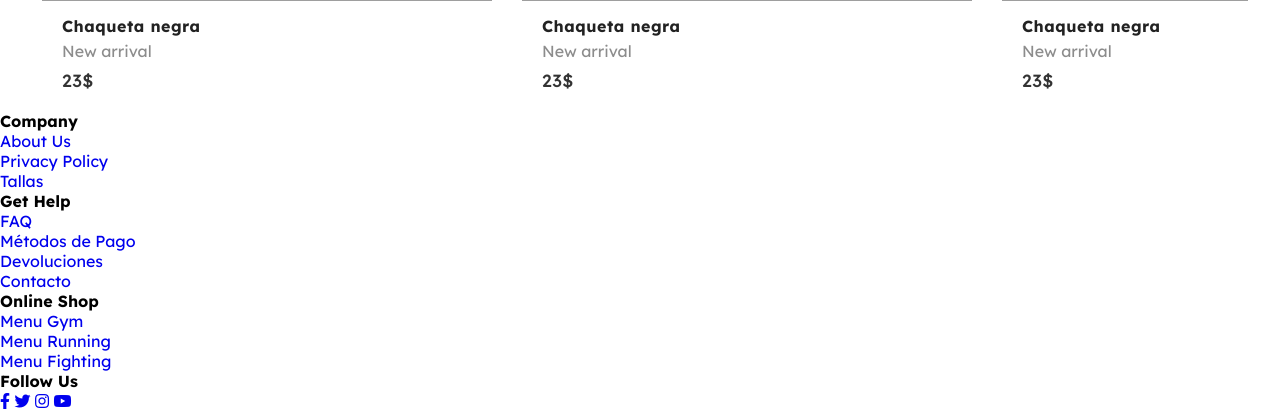
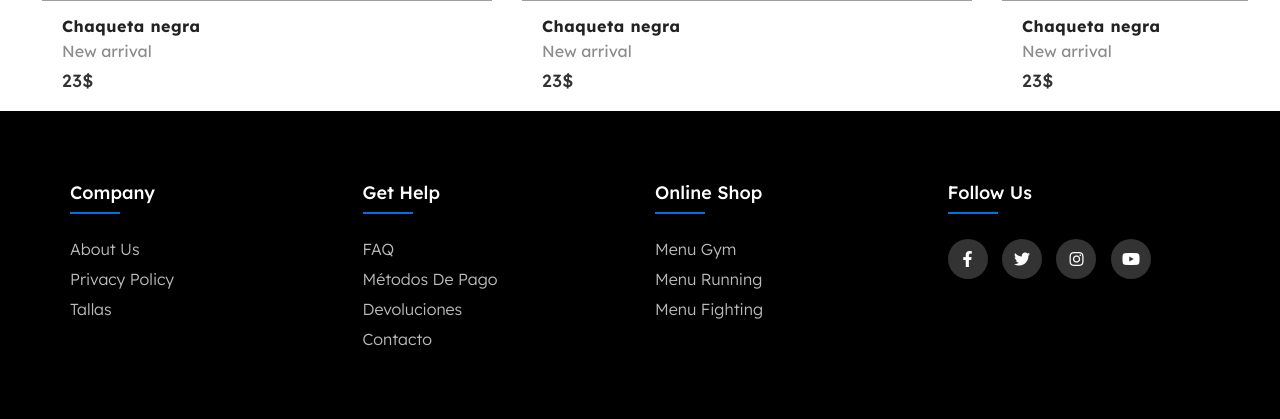
Before and after one commit to jorgeBurgosBr/SportMart, a PHP site: page /home_boxeo.php in a window 1280 px wide. Shown: the part 2362-2781 px from the top of the page. Run offline with PHP 8.4, Linux system fonts and the light colour scheme; some libraries are stand-ins or nearby versions; grey boxes are pictures that could not be loaded.

Commit message:
Traduccion arreglada

```diff
--- a/home_boxeo.php
+++ b/home_boxeo.php
@@ -21,17 +21,26 @@ if (isset($_SESSION['nombre'])) {
   <link rel="stylesheet" href="style/style_boxeo.css">
   <link rel="stylesheet" href="style/lightslider.css" />
   <link rel="stylesheet" href="style/style_carrito.css" />
-  <link rel="stylesheet" href="style/footer.css">
-  <script src="https://translate.google.com/translate_a/element.js?cb=googleTranslateElementInit"></script>
   <script>
+    function loadGoogleTranslate() {
+      var script = document.createElement('script');
+      script.type = 'text/javascript';
+      script.async = true;
+      script.src = 'https://translate.google.com/translate_a/element.js?cb=googleTranslateElementInit';
+      document.head.appendChild(script);
+    }
+
     function googleTranslateElementInit() {
         new google.translate.TranslateElement({
-                pageLanguage: 'es',
-                includedLanguages: 'en,es,pt',
-                layout: google.translate.TranslateElement.InlineLayout.SIMPLE
-            },
-            'google_translate_element');
+            pageLanguage: 'es',
+            includedLanguages: 'en,es,pt',
+            layout: google.translate.TranslateElement.InlineLayout.SIMPLE
+        }, 'google_translate_element');
     }
+
+    document.addEventListener("DOMContentLoaded", function() {
+      loadGoogleTranslate();
+    });
   </script>
    <link rel="stylesheet" href="https://cdnjs.cloudflare.com/ajax/libs/font-awesome/5.15.4/css/all.min.css">
   <script src="js/libreria/jquery.js"></script>
@@ -39,6 +48,9 @@ if (isset($_SESSION['nombre'])) {
   <link rel="stylesheet" href="https://cdnjs.cloudflare.com/ajax/libs/remixicon/4.1.0/remixicon.css" />
   <link href="https://unpkg.com/boxicons@2.1.4/css/boxicons.min.css" rel="stylesheet" />
   <style>
+  .popup.active {
+    top: 20%;
+  }
     @media screen and (max-width: 480px) {
   .popup-regis.active2 {
     top: 16%;
--- a/style/style.css
+++ b/style/style.css
@@ -283,7 +283,7 @@ body > nav {
 
 .popup-regis.active2,
 .popup.activa {
-  top: 15%;
+  top: 33%;
   opacity: 1;
   transform: translate(-50%, -50%) scale(1);
 }
@@ -443,6 +443,79 @@ body > nav {
   color:  var(--contraste);
 }
 
+/* FOOTER */
+.container{
+  max-width: 1170px;
+  margin:auto;
+}
+.row{
+  display: flex;
+  flex-wrap: wrap;
+}
+ul{
+  list-style: none;
+}
+.footer{
+  background-color: #000000;
+    padding: 70px 0;
+
+}
+.footer-col{
+   width: 25%;
+   padding: 0 15px;
+}
+.footer-col h4{
+  font-size: 18px;
+  color: #ffffff;
+  text-transform: capitalize;
+  margin-bottom: 35px;
+  font-weight: 500;
+  position: relative;
+}
+.footer-col h4::before{
+  content: '';
+  position: absolute;
+  left:0;
+  bottom: -10px;
+  background-color: #0171e3;
+  height: 2px;
+  box-sizing: border-box;
+  width: 50px;
+}
+.footer-col ul li:not(:last-child){
+  margin-bottom: 10px;
+}
+.footer-col ul li a{
+  font-size: 16px;
+  text-transform: capitalize;
+  color: #ffffff;
+  text-decoration: none;
+  font-weight: 300;
+  color: #bbbbbb;
+  display: block;
+  transition: all 0.3s ease;
+}
+.footer-col ul li a:hover{
+  color: #ffffff;
+  padding-left: 8px;
+}
+.footer-col .social-links a{
+  display: inline-block;
+  height: 40px;
+  width: 40px;
+  background-color: rgba(255,255,255,0.2);
+  margin:0 10px 10px 0;
+  text-align: center;
+  line-height: 40px;
+  border-radius: 50%;
+  color: #ffffff;
+  transition: all 0.5s ease;
+}
+.footer-col .social-links a:hover{
+  color: #24262b;
+  background-color: #ffffff;
+}
+
 
 /* Media queries */
 @media only screen and (max-width: 768px) {
@@ -481,6 +554,10 @@ body > nav {
 
 .popup, .popup-regis {
   width: 300px;
+}
+
+.popup-regis.active2 {
+  top: 45%;
 }
 
 .popup form .btn-submit, .popup-regis form .btn-submit {
@@ -578,14 +655,19 @@ body > nav {
   }
 
   .popup.activa {
-    top: 12%;
+    top: 18%;
   }
 
   .popup-regis.active2 {
-    top: 13%;
+    top: 15%;
   }
 
   div#google_translate_element div.goog-te-gadget-simple {
     font-size: 10px;
   }
+
+  .footer-col{
+    width: 50%;
+    margin-bottom: 30px;
 }
+}
--- a/style/style_boxeo.css
+++ b/style/style_boxeo.css
@@ -292,6 +292,87 @@ a {
    }
  }
 
+/* FOOTER */
+ .container{
+  max-width: 1170px;
+  margin:auto;
+}
+.row{
+  display: flex;
+  flex-wrap: wrap;
+}
+ul{
+  list-style: none;
+}
+.footer{
+  background-color: #000000;
+    padding: 70px 0;
+
+}
+.footer-col{
+   width: 25%;
+   padding: 0 15px;
+}
+.footer-col h4{
+  font-size: 18px;
+  color: #ffffff;
+  text-transform: capitalize;
+  margin-bottom: 35px;
+  font-weight: 500;
+  position: relative;
+}
+.footer-col h4::before{
+  content: '';
+  position: absolute;
+  left:0;
+  bottom: -10px;
+  background-color: #0171e3;
+  height: 2px;
+  box-sizing: border-box;
+  width: 50px;
+}
+.footer-col ul li:not(:last-child){
+  margin-bottom: 10px;
+}
+.footer-col ul li a{
+  font-size: 16px;
+  text-transform: capitalize;
+  color: #ffffff;
+  text-decoration: none;
+  font-weight: 300;
+  color: #bbbbbb;
+  display: block;
+  transition: all 0.3s ease;
+}
+.footer-col ul li a:hover{
+  color: #ffffff;
+  padding-left: 8px;
+}
+.footer-col .social-links a{
+  display: inline-block;
+  height: 40px;
+  width: 40px;
+  background-color: rgba(255,255,255,0.2);
+  margin:0 10px 10px 0;
+  text-align: center;
+  line-height: 40px;
+  border-radius: 50%;
+  color: #ffffff;
+  transition: all 0.5s ease;
+}
+.footer-col .social-links a:hover{
+  color: #24262b;
+  background-color: #ffffff;
+}
+
+.popup-regis.active2,
+.popup.activa {
+  top: 15%;
+  opacity: 1;
+  transform: translate(-50%, -50%) scale(1);
+}
+
+
  @media screen and (max-width: 480px) {
 
    .banner-ppal {
@@ -324,4 +405,9 @@ a {
    .sub-contenedor h4 {
       font-size: 12px;
    }
+
+   .footer-col{
+    width: 50%;
+    margin-bottom: 30px;
+}
  }
--- a/style/style_running.css
+++ b/style/style_running.css
@@ -296,6 +296,80 @@ a {
   scale: 0.8;
 }
 
+/* FOOTER */
+.container{
+  max-width: 1170px;
+  margin:auto;
+}
+.row{
+  display: flex;
+  flex-wrap: wrap;
+}
+ul{
+  list-style: none;
+}
+.footer{
+  background-color: #000000;
+    padding: 70px 0;
+
+}
+.footer-col{
+   width: 25%;
+   padding: 0 15px;
+}
+.footer-col h4{
+  font-size: 18px;
+  color: #ffffff;
+  text-transform: capitalize;
+  margin-bottom: 35px;
+  font-weight: 500;
+  position: relative;
+}
+.footer-col h4::before{
+  content: '';
+  position: absolute;
+  left:0;
+  bottom: -10px;
+  background-color: #0171e3;
+  height: 2px;
+  box-sizing: border-box;
+  width: 50px;
+}
+.footer-col ul li:not(:last-child){
+  margin-bottom: 10px;
+}
+.footer-col ul li a{
+  font-size: 16px;
+  text-transform: capitalize;
+  color: #ffffff;
+  text-decoration: none;
+  font-weight: 300;
+  color: #bbbbbb;
+  display: block;
+  transition: all 0.3s ease;
+}
+.footer-col ul li a:hover{
+  color: #ffffff;
+  padding-left: 8px;
+}
+.footer-col .social-links a{
+  display: inline-block;
+  height: 40px;
+  width: 40px;
+  background-color: rgba(255,255,255,0.2);
+  margin:0 10px 10px 0;
+  text-align: center;
+  line-height: 40px;
+  border-radius: 50%;
+  color: #ffffff;
+  transition: all 0.5s ease;
+}
+.footer-col .social-links a:hover{
+  color: #24262b;
+  background-color: #ffffff;
+}
+
+
 @media screen and (max-width: 480px) {
 
   .content_scrolling img{
@@ -306,4 +380,9 @@ a {
   .scroll {
     height: 5vh;
   }
+
+  .footer-col{
+    width: 50%;
+    margin-bottom: 30px;
 }
+}
```
Also changed, not shown: home_gym.php (+16 -6 lines), home_running.php (+17 -9 lines), index.php (+22 -4 lines), style/menuGym.css (+7 -0 lines).
